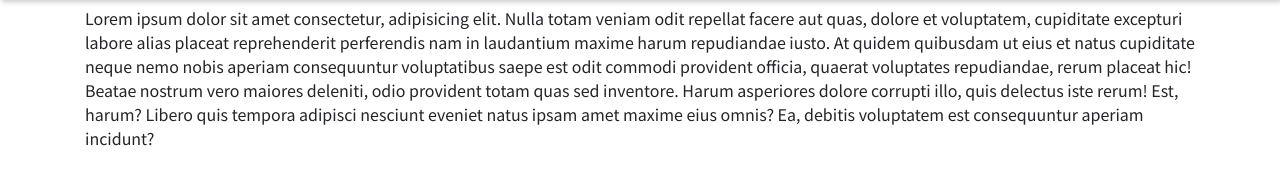
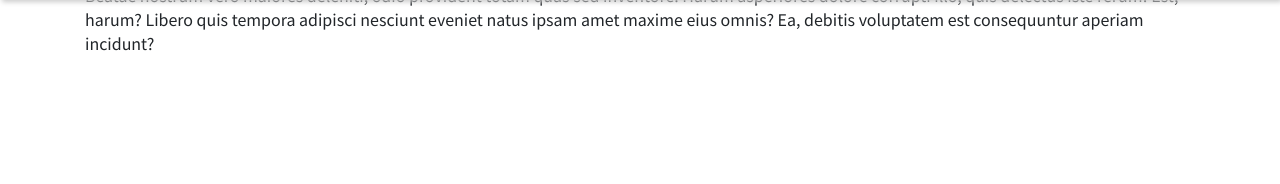
Before and after one commit to 120061203/website0730, a plain HTML site: page index.html in a window 1280 px wide. Shown: the part 100-284 px from the top of the page. Drawn offline with nearby package versions, Linux system fonts and the light colour scheme.

Commit message:
Update style.css

```diff
--- a/css/style.css
+++ b/css/style.css
@@ -76,6 +76,5 @@
 }
 .container{
 
-    position: relative;
-    top:105px;
+    margin-top: 10px;
 }
```
